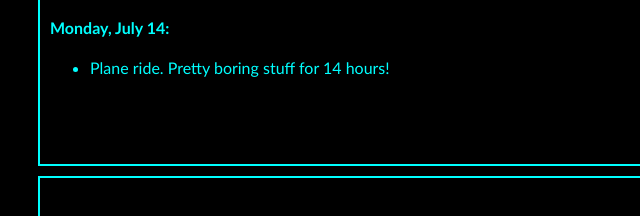
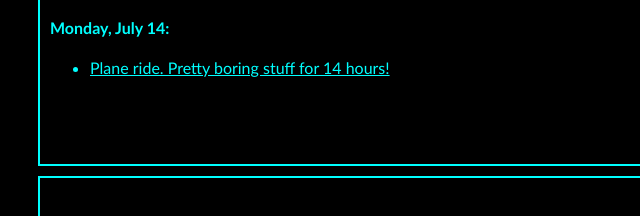
Before and after one commit to cptBeardo/hangeuktrip2025, a plain HTML site: page koreatrip.html in a window 1280 px wide. Shown: the part 382-598 px from the top of the page, 0-640 px from the left. Drawn offline with Linux system fonts and the light colour scheme.

Commit message:
testing linking to imgur site

```diff
--- a/koreatrip.html
+++ b/koreatrip.html
@@ -19,7 +19,7 @@
         <h3>Korean Air flight KE 032 from Dallas to Incheon</h3>
         <h4>Monday, July 14:</h4>
           <ul>
-            <li>Plane ride. Pretty boring stuff for 14 hours!</li>
+            <li><a href="https://imgur.com/a/animal-testing-html-page-R5iXWcr">Plane ride. Pretty boring stuff for 14 hours!</a></li>
           </ul>
       </div>
       </section>
```
